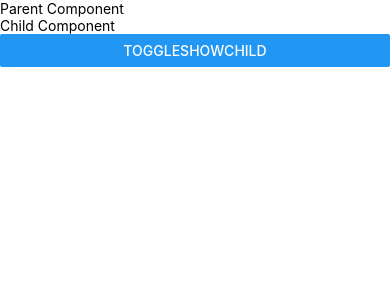
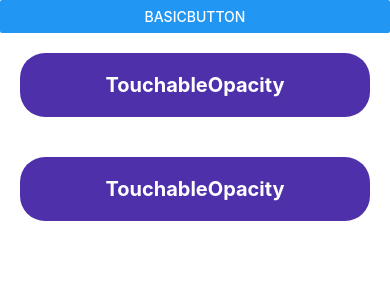
Before and after one commit to iAshishChauhan/React-Native-Learning, a React Native app: screen / in a window 390 px wide. Shown: the top 300 px of the page. Built offline with nearby package versions, Linux system fonts and the light colour scheme.

Commit message:
TouchableButtonsAdded

```diff
--- a/App.jsx
+++ b/App.jsx
@@ -18,7 +18,8 @@ import { StyleSheet } from 'react-native';
 // import ClassComponents from './src/components/ClassComponents';
 // import UseEffectHook from './src/components/UseEffectHook';
 // import UseEffectHookUpdatingPhase from './src/components/UseEffectHookUpdatingPhase';
-import UseEffectHookUnmountingPhase from './src/components/UseEffectHookUnmountingPhase';
+// import UseEffectHookUnmountingPhase from './src/components/UseEffectHookUnmountingPhase';
+import StyleWithButton from './src/components/StyleWithButton';
 
 const App = () => {
   return (
@@ -41,7 +42,8 @@ const App = () => {
         {/* <ClassComponents age={30} /> */}
         {/* <UseEffectHook /> */}
         {/* <UseEffectHookUpdatingPhase /> */}
-        <UseEffectHookUnmountingPhase />
+        {/* <UseEffectHookUnmountingPhase /> */}
+        <StyleWithButton />
       </SafeAreaView>
     </SafeAreaProvider>
   );
--- /dev/null
+++ b/src/components/StyleWithButton.tsx
@@ -0,0 +1,47 @@
+import {
+  View,
+  Text,
+  TouchableOpacity,
+  StyleSheet,
+  Button,
+  TouchableHighlight,
+} from 'react-native';
+import React from 'react';
+
+const StyleWithButton = () => {
+  return (
+    <View>
+      <Button title="BasicButton" />
+      <TouchableOpacity style={styles.button} activeOpacity={0.8}>
+        <Text style={styles.buttonText}>TouchableOpacity</Text>
+      </TouchableOpacity>
+      <TouchableHighlight
+        style={styles.button}
+        underlayColor="#3A1078"
+        onPress={() => {
+          console.log('TouchableHighlight button pressed');
+        }}
+      >
+        <Text style={styles.buttonText}>TouchableOpacity</Text>
+      </TouchableHighlight>
+    </View>
+  );
+};
+
+const styles = StyleSheet.create({
+  button: {
+    margin: 20,
+    backgroundColor: '#4E31AA',
+    padding: 20,
+    borderRadius: 25,
+    alignItems: 'center',
+    elevation: 5,
+  },
+  buttonText: {
+    color: '#fff',
+    fontSize: 20,
+    fontWeight: 'bold',
+  },
+});
+
+export default StyleWithButton;
```
